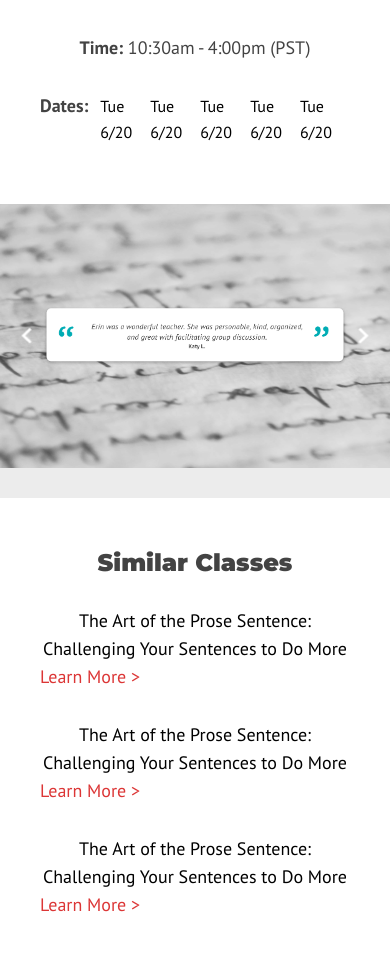
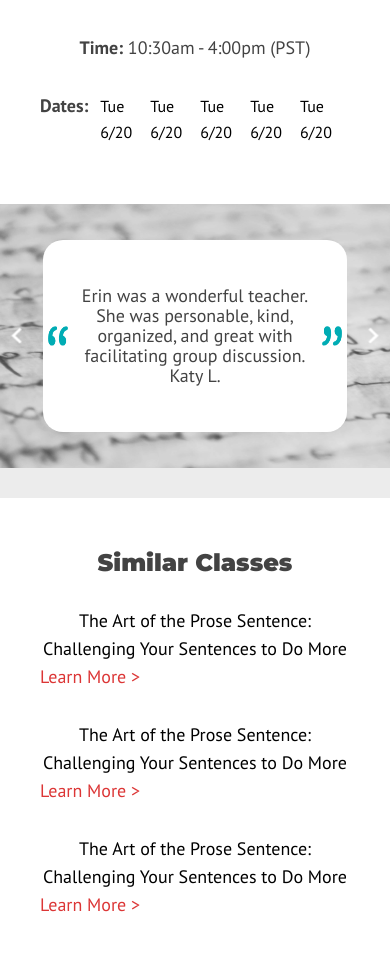
Before and after one commit to saniyaj-mallik/Saniyaj-Training, a PHP site: page / in a window 390 px wide. Shown: the part 3107-4075 px from the top of the page. Run offline with PHP 8.4, Linux system fonts and the light colour scheme.

Commit message:
slider updated

```diff
--- a/app.js
+++ b/app.js
@@ -43,7 +43,7 @@ hamButton.addEventListener("click", () => {
 const slide = document.querySelector('.slide');
 const leftArrow = document.getElementById('left-arrow');
 const rightArrow = document.getElementById('right-arrow');
-const slides = document.querySelectorAll('.slide img');
+const slides = document.querySelectorAll('.slide div');
 const totalSlides = slides.length;
 
 let currentIndex = 0;
--- a/index.html
+++ b/index.html
@@ -271,9 +271,36 @@
                 <div id="frame">
                     <!-- Slide -->
                     <div class="slide">
-                        <img src="./media/images/slide.png" alt="Slide 1">
+                        <div>
+                            <p>
+                                <img src="./media/icons/q-start.png" alt="">
+                                Erin was a wonderful teacher. She was personable, kind, organized, and great with
+                                facilitating group discussion.
+                                Katy L.
+                                <img src="./media/icons/q-end.png" alt="">
+                            </p>
+                        </div>
+                        <div>
+                            <p>
+                                <img src="./media/icons/q-start.png" alt="">
+                                Erin was a wonderful teacher. She was personable, kind, organized, and great with
+                                facilitating group discussion.
+                                Katy L.
+                                <img src="./media/icons/q-end.png" alt="">
+                            </p>
+                        </div>
+                        <div>
+                            <p>
+                                <img src="./media/icons/q-start.png" alt="">
+                                Erin was a wonderful teacher. She was personable, kind, organized, and great with
+                                facilitating group discussion.
+                                Katy L.
+                                <img src="./media/icons/q-end.png" alt="">
+                            </p>
+                        </div>
+                        <!-- <img src="./media/images/slide.png" alt="Slide 1">
                         <img src="./media/images/slide.png" alt="Slide 2">
-                        <img src="./media/images/slide.png" alt="Slide 3">
+                        <img src="./media/images/slide.png" alt="Slide 3"> -->
                     </div>
                 </div>
                 <img id="right-arrow" src="./media/icons/right-arrow.png" alt="Right Arrow">
--- a/style.css
+++ b/style.css
@@ -8,9 +8,11 @@
     margin: 0;
     box-sizing: border-box;
 }
+
 .pt-sans-bold {
     font-weight: 700;
 }
+
 .montserrat {
     font-family: "Montserrat", serif;
     font-weight: 900;
@@ -409,12 +411,40 @@ hr {
 .slide {
     display: flex;
     transition: transform 0.5s ease-in-out;
+
+
 }
 
-.slide img {
+.slide div {
     width: 100%;
+    height: 100%;
     flex-shrink: 0;
-    object-fit: cover;
+    text-align: center;
+    padding: 0px 30px;
+}
+
+.slide div p {
+    background-color: white;
+    color: var(--black);
+    width: 100%;
+    height: 100%;
+    padding: 46px 100px;
+    border-radius: 20px;
+    display: flex;
+    justify-content: center;
+    align-items: center;
+    gap: 40px;
+    font-size: 24px;
+    line-height: 34px;
+
+
+}
+
+.slide div p img {
+    height: 30px;
+    width: 30px;
+
+
 }
 
 #similar-classes-box {
@@ -579,7 +609,6 @@ footer {
 
 
 
-
 @media only screen and (max-width: 922px) {
 
     nav {
@@ -667,7 +696,30 @@ footer {
     }
 
     #slider-box {
-        padding: 10px 10px;
+        padding: 10px 0px;
+    }
+
+    .slide div {
+
+        padding: 0px 30px;
+
+
+    }
+
+    .slide div p {
+        padding: 46px 15px;
+        gap: 10px;
+        font-size: 20px;
+        line-height: 24px;
+
+
+    }
+
+    .slide div p img {
+        height: 30px;
+        width: 30px;
+
+
     }
 
     #similar-classes-box h2 {
@@ -716,3 +768,33 @@ footer {
     }
 
 }
+
+
+@media only screen and (max-width: 600px) {
+    #slider-box {
+        padding: 10px 0px;
+    }
+
+    .slide div {
+
+        padding: 0px 10px;
+
+
+    }
+
+    .slide div p {
+        padding: 46px 5px;
+        gap: 5px;
+        font-size: 18px;
+        line-height: 20px;
+
+
+    }
+
+    .slide div p img {
+        height: 20px;
+        width: 20px;
+
+
+    }
+}
```
Also changed, not shown: README.md, media/icons/q-end.png (added), media/icons/q-start.png (added), 3 other files.
